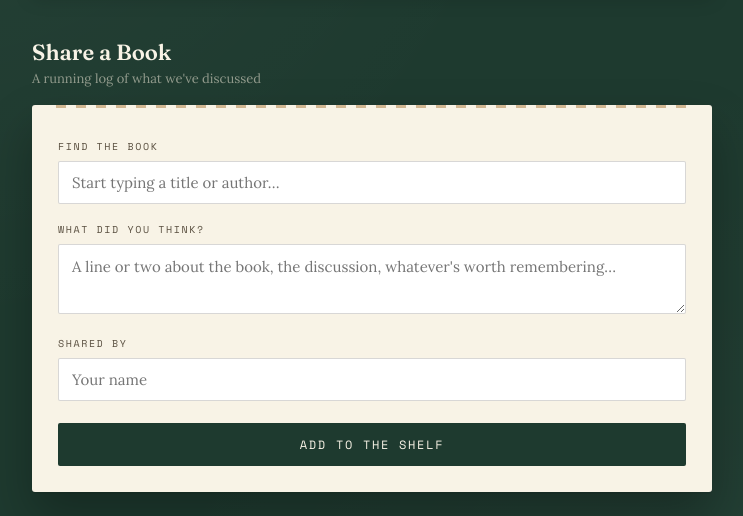
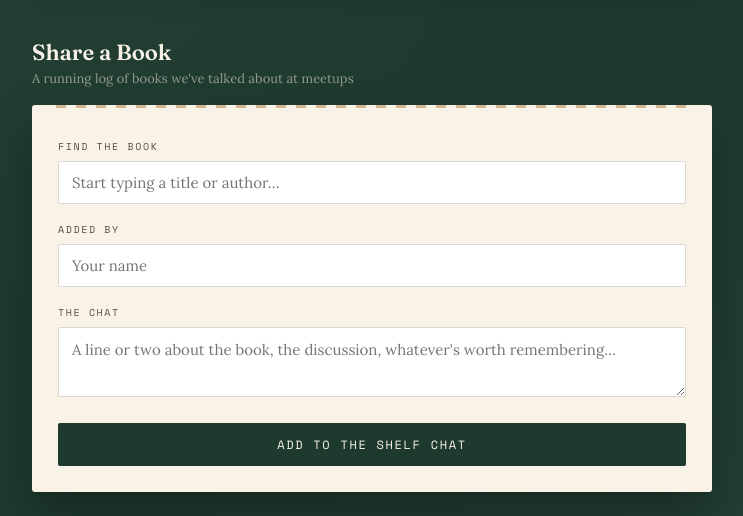
Before and after one commit to innernorthbooks/book-club-shelf, a plain HTML site: page index.html in a window 1280 px wide. Shown: the part 396-912 px from the top of the page, without its empty margins (268-1011 px from the left). Drawn offline with nearby package versions, Linux system fonts and the light colour scheme; no server answers.

Commit message:
Update index.html

```diff
--- a/index.html
+++ b/index.html
@@ -550,7 +550,7 @@
     <div class="section-header">
       <div>
         <h2>Share a Book</h2>
-        <div class="section-sub">A running log of what we've discussed</div>
+        <div class="section-sub">A running log of books we've talked about at meetups</div>
       </div>
     </div>
 
@@ -570,13 +570,15 @@
         <button class="clear-btn" id="clearSelection">clear</button>
       </div>
 
-      <label class="field-label" for="comment">What did you think?</label>
+      <label class="field-label" for="sharedBy">Added by</label>
+      <input type="text" id="sharedBy" placeholder="Your name" autocomplete="off">
+
+      <label class="field-label" for="comment">The chat</label>
       <textarea id="comment" placeholder="A line or two about the book, the discussion, whatever's worth remembering…"></textarea>
 
-      <label class="field-label" for="sharedBy">Shared by</label>
-      <input type="text" id="sharedBy" placeholder="Your name" autocomplete="off">
 
-      <button class="submit-btn" id="submitBtn">Add to the shelf</button>
+
+      <button class="submit-btn" id="submitBtn">Add to the shelf chat</button>
       <div class="form-msg" id="formMsg"></div>
     </div>
 
@@ -594,12 +596,12 @@
   <!-- ===================== SCHEDULE VIEW ===================== -->
   <div class="view" id="scheduleView">
 
-    <button class="back-link" id="backToHome">&larr; Back to the shelf</button>
+    <button class="back-link" id="backToHome">&larr; Back to the shelf chat</button>
 
     <div class="section-header">
       <div>
         <h2>Reading Schedule</h2>
-        <div class="section-sub">Books assigned for past and upcoming meetups</div>
+        <div class="section-sub">Books we've chosen for past and upcoming meetups</div>
       </div>
     </div>
 
```
